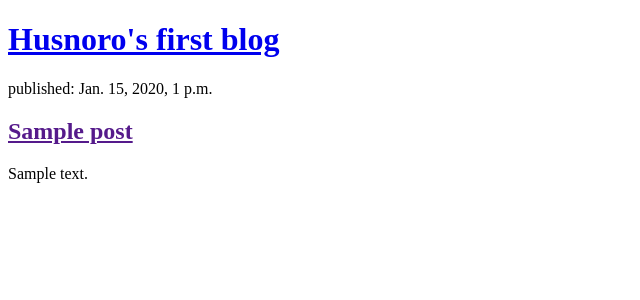
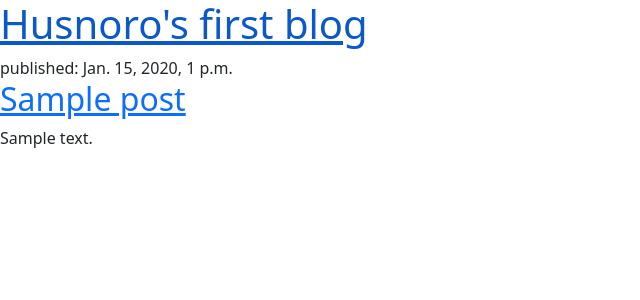
Before and after one commit to husnko/my-first-blog, a Django app: page / in a window 1280 px wide. Shown: the top 300 px of the page, without its empty margins (0-640 px from the left). Run offline with Django 4.2, Linux system fonts and the light colour scheme; tables that the repository leaves empty hold one stand-in row (values such as "Sample post").

Commit message:
Trying to make it look less ugly

```diff
--- /dev/null
+++ b/blog/static/css/blog.css
@@ -0,0 +1,3 @@
+h1 a, h2 a{
+    color:darkred
+}
--- a/blog/templates/blog/post_list.html
+++ b/blog/templates/blog/post_list.html
@@ -1,6 +1,7 @@
 <!DOCTYPE html>
 <html>
     <head>
+        <link rel="stylesheet" href="https://cdn.jsdelivr.net/npm/bootstrap@5.1.3/dist/css/bootstrap.min.css" integrity="sha384-1BmE4kWBq78iYhFldvKuhfTAU6auU8tT94WrHftjDbrCEXSU1oBoqyl2QvZ6jIW3" crossorigin="anonymous">
         <title>Husnoro's first blog</title>
     </head>
     <body>
```
